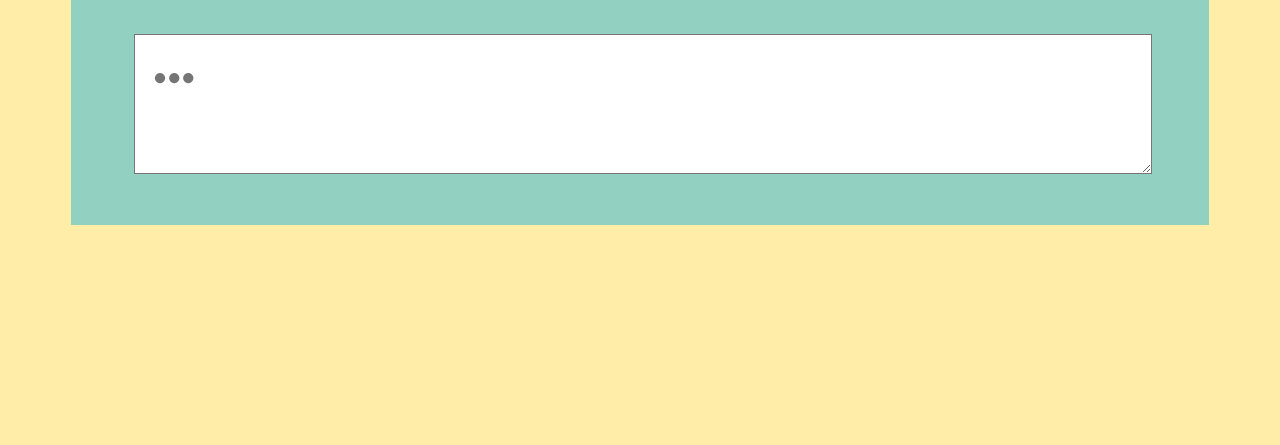
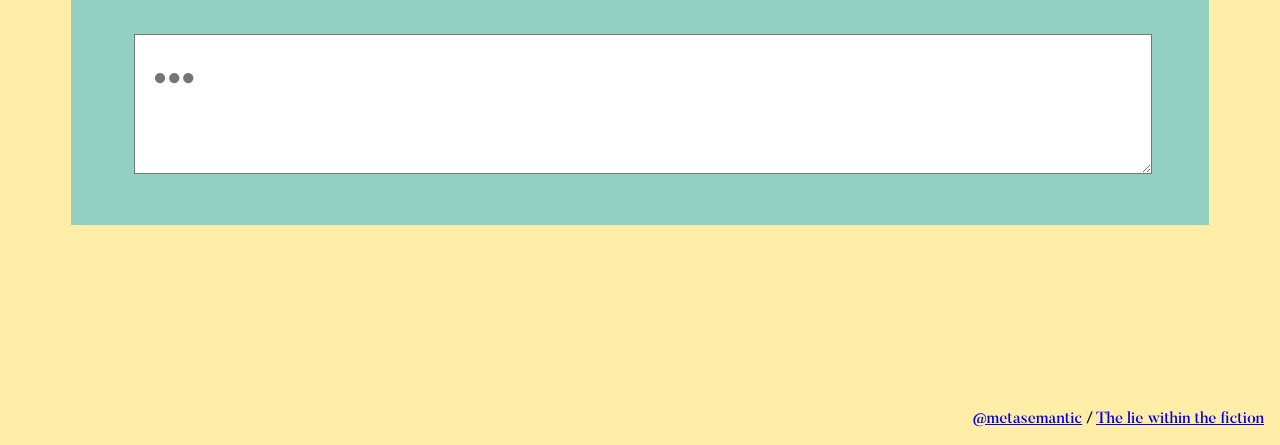
Before and after one commit to thoppe/TheLieWithinTheFiction, a plain HTML site: page demo.html in a window 1280 px wide. Shown: the part 355-800 px from the top of the page. Drawn offline with Linux system fonts and the light colour scheme.

Commit message:
Add links back to project

```diff
--- a/demo.html
+++ b/demo.html
@@ -9,10 +9,13 @@
     </h1><h1>
       <textarea class="modified" placeholder=" ... " rows="2" type="text"></textarea>
     </h1>
+  </div>
 
-  </div>
+  <div class="footer">
+    <a href="https://twitter.com/metasemantic">@metasemantic</a> /
+    <a href="https://github.com/thoppe/TheLieWithinTheFiction">The lie within the fiction</a>
 
 
 
 
-</body></html>
+</div></body></html>
--- a/styles/fontmap.css
+++ b/styles/fontmap.css
@@ -43,3 +43,13 @@ textarea[type="text"] {
     box-shadow: none;
     border-radius: none;
 }
+
+.footer {
+  position: absolute;
+  right: 0;
+  bottom: 0;
+  left: 0;
+  padding: 1rem;
+  text-align: right;
+  font-family: "TheFontIsALie";
+}
```
Also changed, not shown: source.html (+4 -1 lines), fonts/Butler_Medium_m1.otf, fonts/Butler_Medium_m2.otf, fonts/Butler_Medium_m3.otf, fonts/Butler_Medium_m4.otf, fonts/Butler_Medium_m5.otf, fonts/Butler_Medium_m6.otf.
